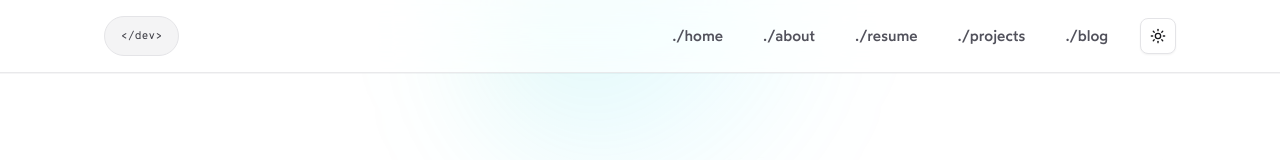
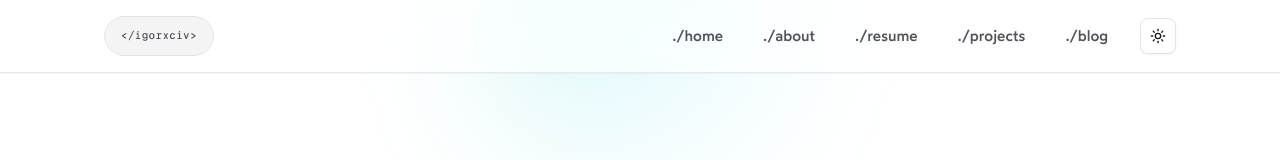
Before and after one commit to igorxciv/igorcodes, a Next.js app: page / in a window 1280 px wide. Shown: the top 160 px of the page. Built offline with nearby package versions, Linux system fonts and the light colour scheme; no server answers.

Commit message:
Update logo and tagline

```diff
--- a/components/layout/site-header.tsx
+++ b/components/layout/site-header.tsx
@@ -37,7 +37,7 @@ export function SiteHeader({ className, ...restProps }: SiteHeaderProps) {
         <div className="mx-auto flex w-full max-w-6xl items-center justify-between px-6 py-4 sm:px-10">
           <div className="flex items-center gap-3 text-sm font-semibold text-zinc-900 dark:text-white">
             <span className="inline-flex h-10 items-center rounded-full border border-zinc-200 bg-zinc-100 px-4 font-mono text-xs tracking-wide text-zinc-700 dark:border-white/15 dark:bg-white/5 dark:text-zinc-200">
-              &lt;/dev&gt;
+              &lt;/igorxciv&gt;
             </span>
           </div>
           <HeaderNav>
```
Also changed, not shown: components/icons/perfect_circle_logo.svg (added).
